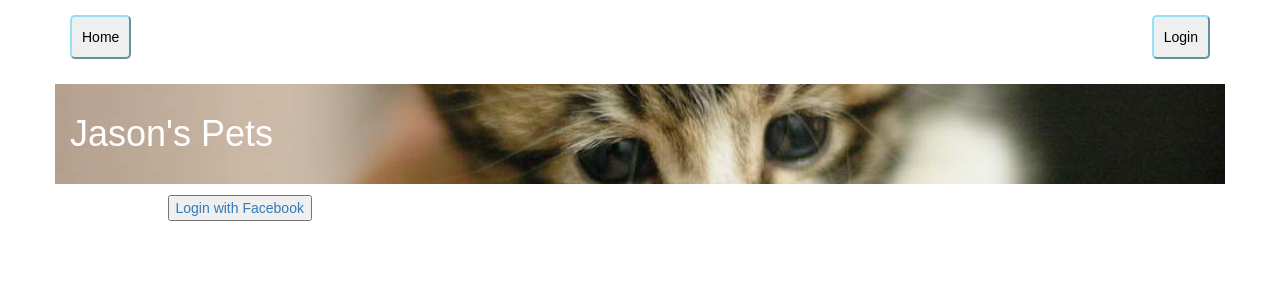
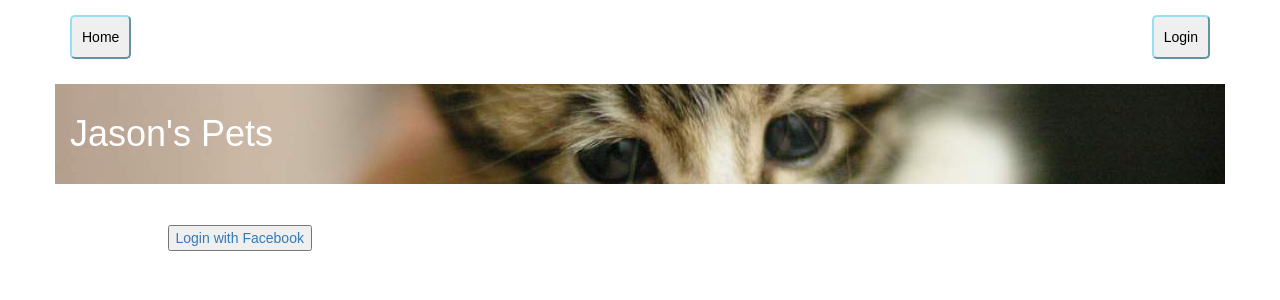
Before and after one commit to jasonbodman/petstore, a Flask app: page /login in a window 1280 px wide. Shown: the top 300 px of the page. Run offline with Flask 2, Linux system fonts and the light colour scheme; some libraries are stand-ins or nearby versions.

Commit message:
update output from google login and fix spacing on login.html

```diff
--- a/application.py
+++ b/application.py
@@ -127,13 +127,7 @@ def gconnect():
         print "User was already created"
     login_session['user_id'] = user_id
 
-    output = ''
-    output += '<h1>Welcome, '
-    output += login_session['username']
-    output += '!</h1>'
-    output += '<img src="'
-    output += login_session['picture']
-    output += ' " style = "width: 150px; height: 150px;border-radius: 150px;-webkit-border-radius: 150px;-moz-border-radius: 150px;"> '
+    output = ' '
     print "done!"
     flash("Welcome! You are now logged in as %s" % login_session['username'])
     return output
--- a/templates/login.html
+++ b/templates/login.html
@@ -41,7 +41,7 @@
         </div>
       </div>
 
-      <div class="row">
+      <div class="row padding-top">
         <div class="col-md-1"></div>
         <div class="col-md-11">
           <div id="signinButton">
@@ -73,10 +73,10 @@
                 success: function(result) {
                   // Handle or verify the server response if necessary.
                   if (result) {
-                    $('#result').html('Login Successful!</br>'+ result + '</br>Redirecting...')
+                    $('#result').html('Login Successful!</br>Redirecting...')
                    setTimeout(function() {
                     window.location.href = "/types";
-                   }, 4000);
+                  }, 2000);
 
                 } else if (authResult['error']) {
               console.log('There was an error: ' + authResult['error']);
@@ -92,7 +92,8 @@
         </div>
       </div>
 
-      <div class="row">
+      <div class="row padding-top padding-bottom"></div>
+      <div class="row padding-top">
         <div class="col-md-1"></div>
         <div class="col-md-11">
 
```
